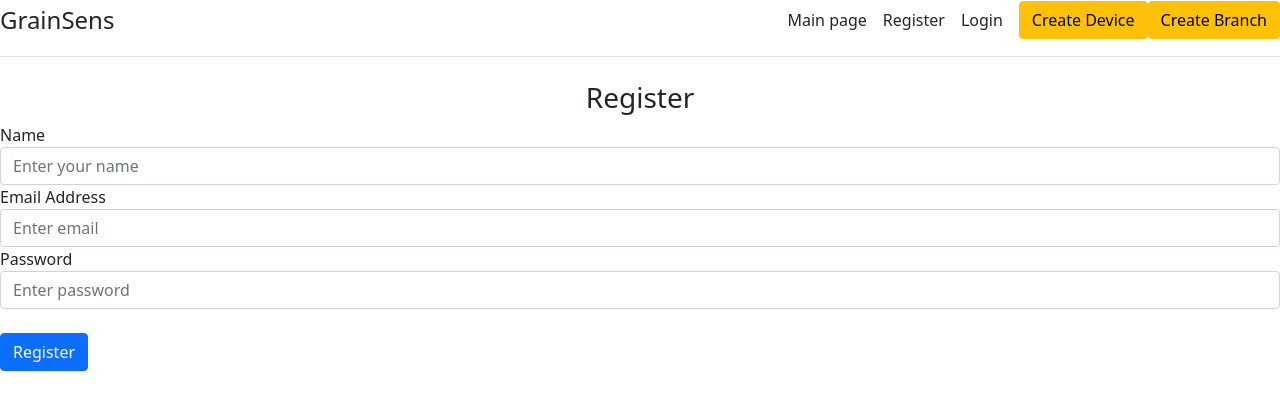
After one commit to Ruslanexe/Grainsens, a Flask app: page /register in a window 1280 px wide. The commit adds this page. Shown: the top 410 px of the page. Run offline with Flask 2, Linux system fonts and the light colour scheme; some libraries are stand-ins or nearby versions.

Commit message:
added final version

```diff
--- a/main.py
+++ b/main.py
@@ -1,5 +1,7 @@
-from flask import Flask
-from flask import render_template, request
+import MySQLdb.cursors
+import bcrypt
+from flask import Flask, session, flash
+from flask import render_template, request, url_for, redirect
 import mysql.connector
 
 app = Flask(__name__)
@@ -28,11 +30,12 @@ def create_branch():
         cur = cnx.cursor()
         cur.execute(
             f"INSERT INTO branch(branch_id,mgr_id,send_info_date,temperature)"
-            f"VALUES({branch_id},{mgr_id},'{send_info_date}',{temperature})"
-        )
+            f"VALUES({branch_id},{mgr_id},{send_info_date},{temperature})")
         cnx.commit()
         cur.close()
-        return render_template()
+        return "POST SUCCESS"
+    elif request.method == 'GET':
+        return render_template('create_branch.html')
     return "Wrong "
 
 
@@ -51,5 +54,54 @@ def create_device():
         return render_template('create_device.html')
     return "Fail"
 
+@app.route('/register', methods=['POST', 'GET'])
+def register():
+    if request.method=='GET':
+        return render_template('register.html')
+    else:
+        name = request.form['name']
+        email = request.form['email']
+        password = request.form['password']
+
+        sql_statement = f'INSERT INTO user(name,email, password) VALUES("{name}","{email}","{password}")'
+        print(sql_statement)
+        cur = cnx.cursor()
+        cur.execute(sql_statement)
+        cnx.commit()
+        cur.close()
+        return render_template('after_loggin.html')
+
+
+@app.route('/login', methods=['POST', 'GET'])
+def login():
+    if request.method=='POST':
+        email = request.form['email']
+        password = request.form['password']
+
+        sql_statement2 = f'SELECT * FROM user WHERE email="{email}"'
+        cur = cnx.cursor(MySQLdb.cursors.DictCursor)
+        cur.execute(sql_statement2)
+        user = cur.fetchone()
+        try:
+            cur.close()
+        except Exception:
+            print("Exception")
+
+        if len(user)>0:
+            if password == user[2]:
+                return render_template('after_loggin.html')
+            else:
+                return str(user[2])
+        else:
+            return 'Error password or user not match'
+    else:
+        return render_template('login.html')
+
+
+@app.route('/logout')
+def logout():
+    session.clear()
+    return render_template('login.html')
+
 
 app.run(debug=True)
--- a/templates/base.html
+++ b/templates/base.html
@@ -9,12 +9,12 @@
 <body>
     <div class="d-flex flex-column flex-md-row align-items-center pb-3 mb-4 border-bottom">
       <a href="/" class="d-flex align-items-center text-dark text-decoration-none">
-        <span class="fs-4">Grainsens</span>
+        <span class="fs-4">GrainSens</span>
       </a>
       <nav class="d-inline-flex mt-2 mt-md-0 ms-md-auto">
         <a class="me-3 py-2 text-dark text-decoration-none" href="/">Main page</a>
-        <a class="me-3 py-2 text-dark text-decoration-none" href="/about">About us</a>
-        <a class="me-3 py-2 text-dark text-decoration-none" href="/posts">Posts</a>
+        <a class="me-3 py-2 text-dark text-decoration-none" href="/register">Register</a>
+        <a class="me-3 py-2 text-dark text-decoration-none" href="/login">Login</a>
       </nav>
       <a class="btn btn-warning" href="/create-device">Create Device</a>
       <a class="btn btn-warning" href="/create-branch">Create Branch</a>
--- a/templates/index.html
+++ b/templates/index.html
@@ -4,5 +4,5 @@ Main page
 {%endblock%}
 
 {%block body%}
-<h1>Hello world</h1>
+<h1>Main page</h1>
 {%endblock%}
--- /dev/null
+++ b/templates/register.html
@@ -0,0 +1,41 @@
+{%extends "base.html"%}
+{%block title%}
+Register
+{%endblock%}
+{%block body%}
+<h3 align="center">Register</h3>
+  <div class="form-group">
+   <form action="/register" method="POST">
+    <label for="name">Name</label>
+    <input
+      type="text"
+      class="form-control"
+      id="name"
+      name="name"
+      placeholder="Enter your name"
+    />
+   </div>
+  <div class="form-group">
+    <label for="email">Email Address</label>
+    <input
+      type="email"
+      class="form-control"
+      id="email"
+      name="email"
+      placeholder="Enter email"
+    />
+  </div>
+  <div class="form-group">
+    <label for="password">Password</label>
+    <input
+      type="password"
+      class="form-control"
+      id="password"
+      name="password"
+      placeholder="Enter password"
+    />
+  </div>
+  <br />
+  <button type="submit" class="btn btn-primary">Register</button>
+</form>
+{%endblock%}
```
Also changed, not shown: templates/after_loggin.html (added, +16 -0 lines), templates/create_branch.html (added, +16 -0 lines), templates/login.html (added, +31 -0 lines), 1 other file.
